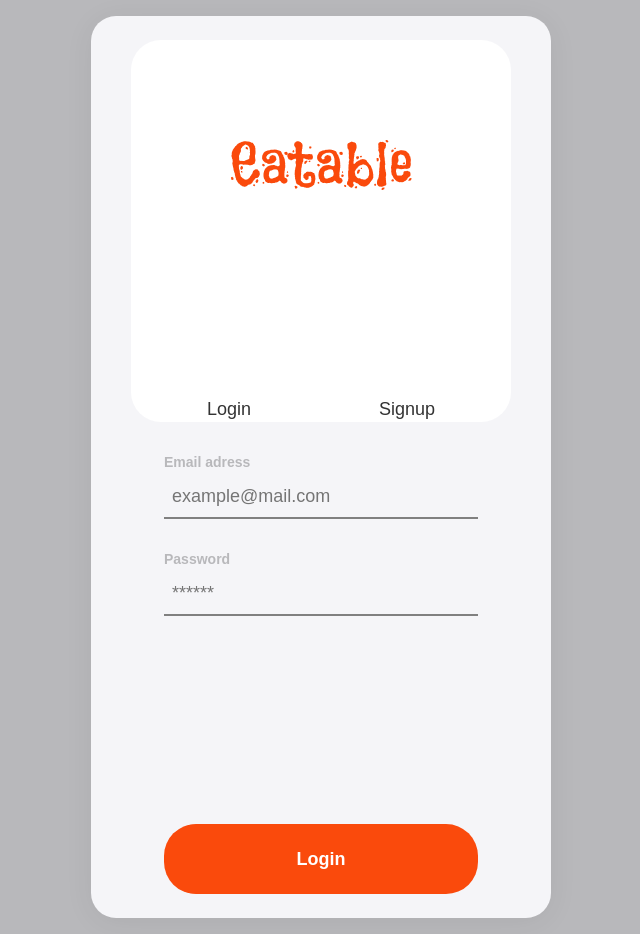
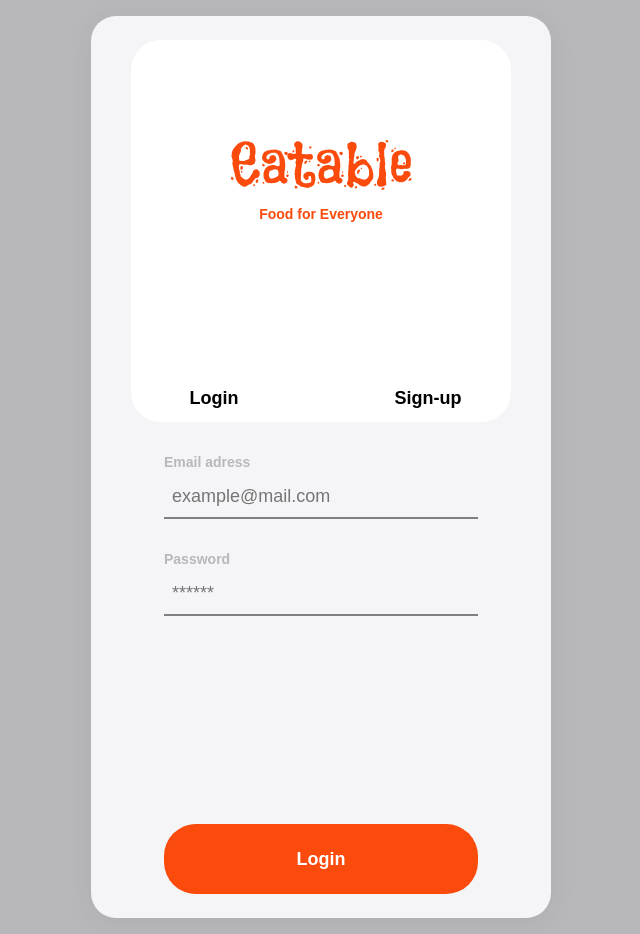
Before and after one commit to ximecalderon/eatable, a React (Create React App) app: page /signup in a window 1280 px wide. Shown: the whole page, without its empty margins (319-959 px from the left). Built offline with nearby package versions, Linux system fonts and the light colour scheme; no server answers; a web font is replaced by a local one.

Commit message:
adding styles to login

```diff
--- a/src/UnauthenticatedApp.js
+++ b/src/UnauthenticatedApp.js
@@ -1,9 +1,10 @@
-import styled from '@emotion/styled';
-import { useState } from 'react';
-import LoginForm from './components/login-form';
-import SignupForm from './components/signup-form';
-import { colors } from './styles/colors';
-import Logo from '../src/assets/logo-eatable.png';
+import styled from "@emotion/styled";
+import { useState } from "react";
+import LoginForm from "./components/login-form";
+import SignupForm from "./components/signup-form";
+import { colors } from "./styles/colors";
+import Logo from "../src/assets/logo-eatable.png";
+import { typography } from "./styles/typography";
 
 const ContainerLogin = styled.div`
   max-width: 480px;
@@ -28,6 +29,7 @@ const CardLogin = styled.div`
 
 const LogoCard = styled.div`
   display: flex;
+  flex-direction: column;
   align-items: center;
   justify-content: center;
 `;
@@ -38,33 +40,60 @@ const ImageLogo = styled.img`
   margin-top: 100px;
 `;
 
+const TextDecorated = styled.p`
+  margin-top: 1rem;
+  ${typography.size.caption}
+  ${typography.weigth.semibold}
+  color: ${colors.orange};
+`;
+
+// const CustomButton = styled.button`
+//   height: 40px;
+//   width: 134px;
+//   border: none;
+//   border-bottom: 3px solid ${colors.orange};
+//   cursor: pointer;
+//   background-color: transparent;
+//   ${typography.size.m}
+//   ${typography.weigth.semibold};
+//   margin-bottom: 0.25rem;
+// `;
+
 const LinkNavigate = styled.div`
   display: flex;
-    flex-direction: row;
-    gap: 8rem;
+  gap: 5rem;
 `;
 
 function UnauthenticatedApp() {
   const [showLogin, setShowLogin] = useState(true);
+  const [status, setStatus] = useState(true);
 
-    function handleLinkClick(event) {
+  const CustomButton = styled.button`
+    height: 40px;
+    width: 134px;
+    border: none;
+    cursor: pointer;
+    background-color: transparent;
+    ${typography.size.m}
+    ${typography.weigth.semibold};
+    margin-bottom: 0.25rem;
+  `;
+
+  function handleButtonClick(event) {
     event.preventDefault();
-        setShowLogin(!showLogin);
+    setShowLogin(event.target.textContent === "Login");
   }
 
   return (
     <ContainerLogin>
       <CardLogin>
         <LogoCard>
-                    <ImageLogo src={Logo} alt='logo' />
+          <ImageLogo src={Logo} alt="logo" />
+          <TextDecorated>Food for Everyone</TextDecorated>
         </LogoCard>
         <LinkNavigate>
-                    <p onClick={handleLinkClick}>
-                        {showLogin ? 'Login' : 'Signup'}
-                    </p>
-                    <p onClick={handleLinkClick}>
-                        {showLogin ? 'Signup' : 'Login'}
-                    </p>
+          <CustomButton onClick={handleButtonClick}>Login</CustomButton>
+          <CustomButton onClick={handleButtonClick}>Sign-up</CustomButton>
         </LinkNavigate>
       </CardLogin>
       {showLogin ? <LoginForm /> : <SignupForm />}
--- a/src/components/signup-form.js
+++ b/src/components/signup-form.js
@@ -1,6 +1,7 @@
 import styled from "@emotion/styled";
 import { useState } from "react";
 import { useAuth } from "../context/auth-context";
+import Button from "./button";
 import Input from "./input";
 
 const StyledForm = styled.form`
@@ -46,7 +47,7 @@ export default function SignupForm() {
     <StyledForm onSubmit={handleSubmit}>
       <Input
         id="email"
-        label="Email"
+        label="Email adress"
         type="email"
         placeholder="example@mail.com"
         value={form.email}
@@ -63,7 +64,9 @@ export default function SignupForm() {
         error={errors.password.toString()}
       />
 
-      <button>Create Account</button>
+      <Button fullWidth type="submit">
+        Sign-up
+      </Button>
     </StyledForm>
   );
 }
```
Lines whose indentation alone changed are shown as unchanged.
